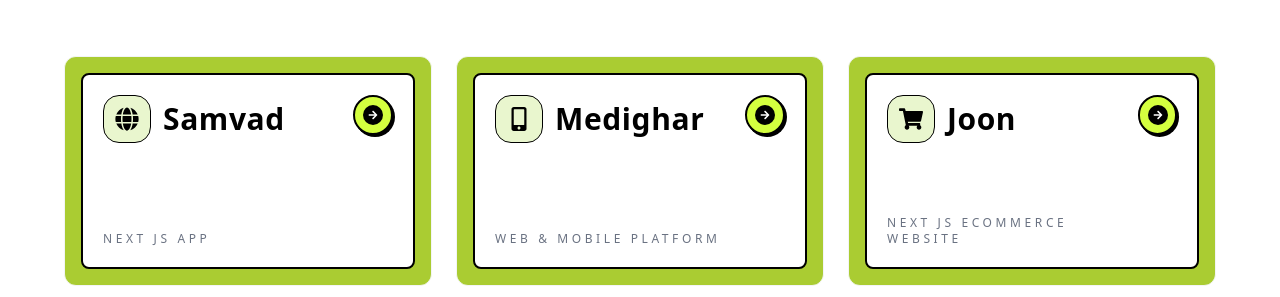
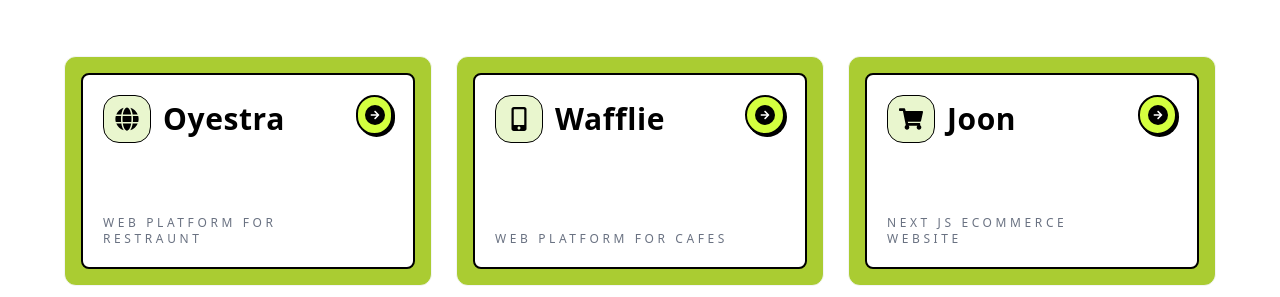
Before and after one commit to lovemishra28/Integers, a Next.js app: page / in a window 1280 px wide. Shown: the part 2002-2299 px from the top of the page. Built offline with nearby package versions, Linux system fonts and the light colour scheme; no server answers; the database is empty.

Commit message:
feat: add Pricing and Projects components to landing page

```diff
--- a/src/components/Pricing.tsx
+++ b/src/components/Pricing.tsx
@@ -100,15 +100,13 @@ export default function Pricing() {
                 whileInView={{ opacity: 1, y: 0 }}
                 viewport={{ once: true }}
                 transition={{ duration: 0.6, delay: index * 0.1 }}
-                className={`p-8 rounded-2xl transition-all duration-300 relative ${staircaseClasses} ${
-                  plan.active
+                className={`p-8 rounded-2xl transition-all duration-300 relative ${staircaseClasses} ${plan.active
                   ? 'bg-[#d4ff3f] border-2 border-black shadow-[6px_6px_0px_0px_rgba(0,0,0,1)] z-10 scale-105'
                   : 'bg-white border-none shadow-sm hover:shadow-md'
                   }`}
               >
                 {/* Circular Arrow Button */}
-                <div className={`absolute top-6 right-6 w-10 h-10 rounded-full border-2 border-black flex items-center justify-center font-bold text-lg ${
-                  plan.active ? 'bg-black text-white' : 'bg-[#d4ff3f] text-black'
+                <div className={`absolute top-6 right-6 w-10 h-10 rounded-full border-2 border-black flex items-center justify-center font-bold text-lg ${plan.active ? 'bg-black text-white' : 'bg-[#d4ff3f] text-black'
                   }`}>
                   <FaArrowRight className="w-4 h-4" />
                 </div>
@@ -116,10 +114,15 @@ export default function Pricing() {
                 <h4 className="text-lg font-bold text-black mb-4">{plan.name}</h4>
 
                 {/* Pricing Typography */}
-                <div className="flex items-start gap-1 mb-8">
+                <div className="flex flex-col mb-8">
+                  <div className="flex items-start gap-1">
                     <span className="font-bold text-xl mt-2 text-black">$</span>
                     <span className="text-6xl font-black font-sans text-black tracking-tighter">{plan.price}</span>
                     <span className="text-sm font-bold mt-auto mb-2 text-black">USD</span>
+                  </div>
+                  <div className="text-[11px] font-bold text-black/50 mt-1 uppercase tracking-wider">
+                    ≈ ₹{Math.round(parseInt(plan.price) * 95).toLocaleString('en-IN')} INR (Est.)
+                  </div>
                 </div>
 
                 <div className="mb-4 text-sm font-bold text-black">What's Included :</div>
--- a/src/components/Projects.tsx
+++ b/src/components/Projects.tsx
@@ -22,14 +22,14 @@ const projectIcons = {
 export default function Projects() {
   const projectsList = [
     {
-      title: "Samvad",
-      category: "Next JS App",
+      title: "Oyestra",
+      category: "Web platform for restraunt",
       image: project1,
       icon: 'web'
     },
     {
-      title: "Medighar",
-      category: "Web & Mobile Platform",
+      title: "Wafflie",
+      category: "Web Platform for cafes",
       image: project2,
       icon: 'mobile'
     },
@@ -52,9 +52,9 @@ export default function Projects() {
         transition={{ duration: 0.6 }}
       >
         <div className="relative">
-           {/* Green blob behind header */}
-           <div className="absolute -right-4 -top-4 w-12 h-12 bg-[#d4ff3f] rounded-full opacity-80 z-0 blur-sm"></div>
-           <span className="text-sm font-bold text-[#62d124] block mb-2 text-center relative z-10">Work Projects</span>
+          {/* Green blob behind header */}
+          <div className="absolute -right-4 -top-4 w-12 h-12 bg-[#d4ff3f] rounded-full opacity-80 z-0 blur-sm"></div>
+          <span className="text-sm font-bold text-[#62d124] block mb-2 text-center relative z-10">Work Projects</span>
         </div>
         <h2 className="text-4xl md:text-5xl font-bold font-sans text-black text-center max-w-2xl relative z-10">
           We Are Creating Something Different Layout
```
Lines whose indentation alone changed are shown as unchanged.
